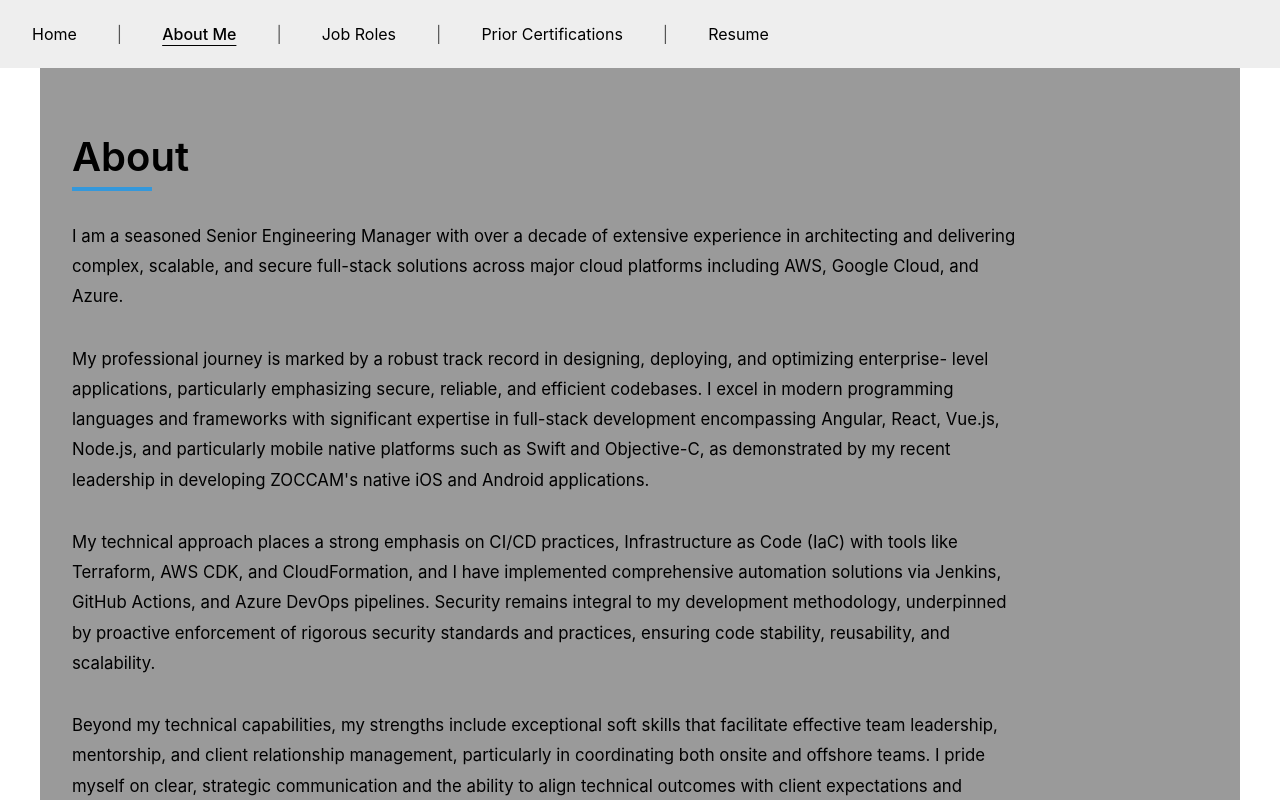
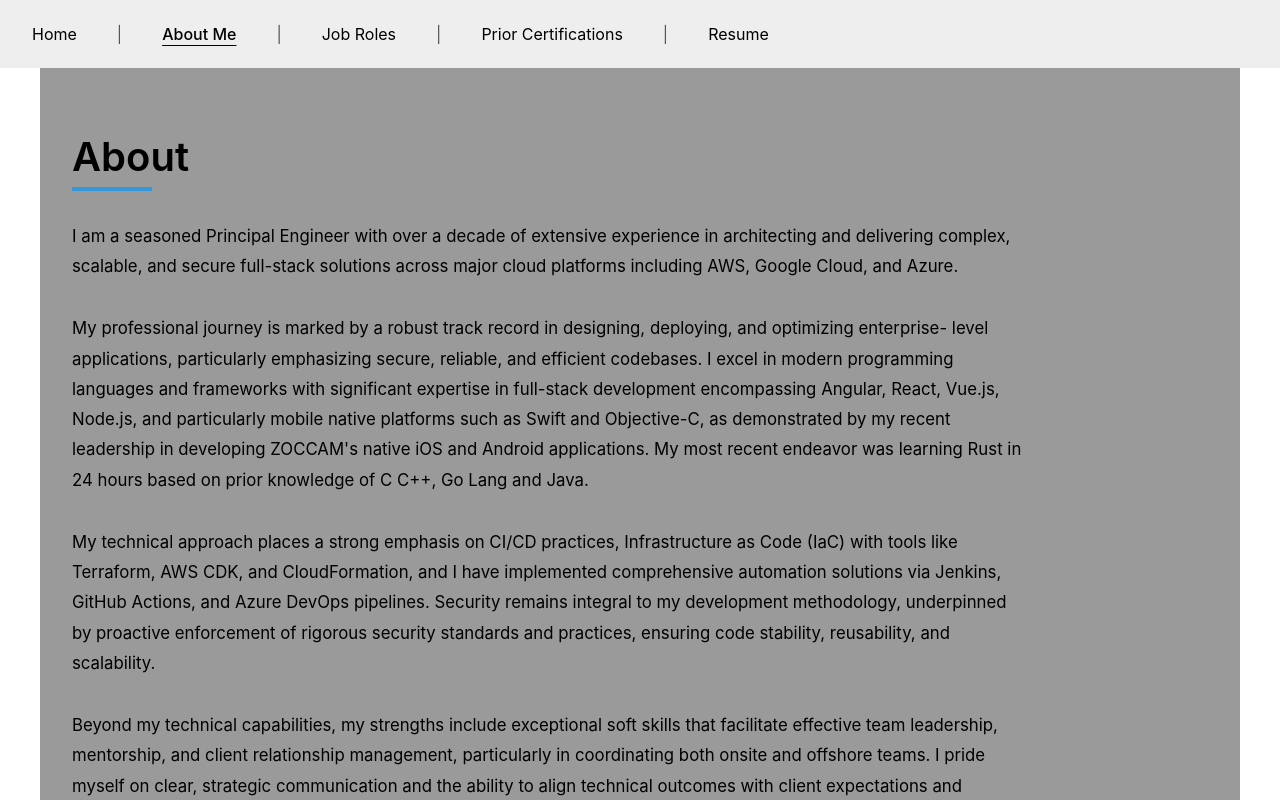
Before and after one commit to qwtj/chrishkane.com, a React (Create React App) app: page /about in a window 1280 px wide. Shown: the top 800 px of the page. Built offline with nearby package versions, Linux system fonts and the light colour scheme.

Commit message:
Improve about section
Change heading to h1.
Updated paragraph content.
Set min-height on the about section.

```diff
--- a/src/features/About.css
+++ b/src/features/About.css
@@ -1,6 +1,7 @@
 /* About Section Styles */
 .about-section {
   max-width: 1200px;
+  min-height: 100%;
   margin: 0 auto;
   padding: 4rem 2rem;
   color: var(--color-text);
--- a/src/features/About.jsx
+++ b/src/features/About.jsx
@@ -3,10 +3,10 @@ import "features/About.css";
 const About = () => {
   return (
     <section className="about-section">
-      <h2 className="about-heading">About</h2>
+      <h1 className="about-heading">About</h1>
       <div className="about-content">
         <p className="about-paragraph">
-          I am a seasoned Senior Engineering Manager with over a decade of extensive experience in architecting and
+          I am a seasoned Principal Engineer with over a decade of extensive experience in architecting and
           delivering complex, scalable, and secure full-stack solutions across major cloud platforms including AWS,
           Google Cloud, and Azure.
         </p>
@@ -15,7 +15,8 @@ const About = () => {
           level applications, particularly emphasizing secure, reliable, and efficient codebases. I excel in modern
           programming languages and frameworks with significant expertise in full-stack development encompassing
           Angular, React, Vue.js, Node.js, and particularly mobile native platforms such as Swift and Objective-C, as
-          demonstrated by my recent leadership in developing ZOCCAM's native iOS and Android applications.
+          demonstrated by my recent leadership in developing ZOCCAM's native iOS and Android applications.  My most
+          recent endeavor was learning Rust in 24 hours based on prior knowledge of C C++, Go Lang and Java.
         </p>
         <p className="about-paragraph">
           My technical approach places a strong emphasis on CI/CD practices, Infrastructure as Code (IaC) with tools
```
